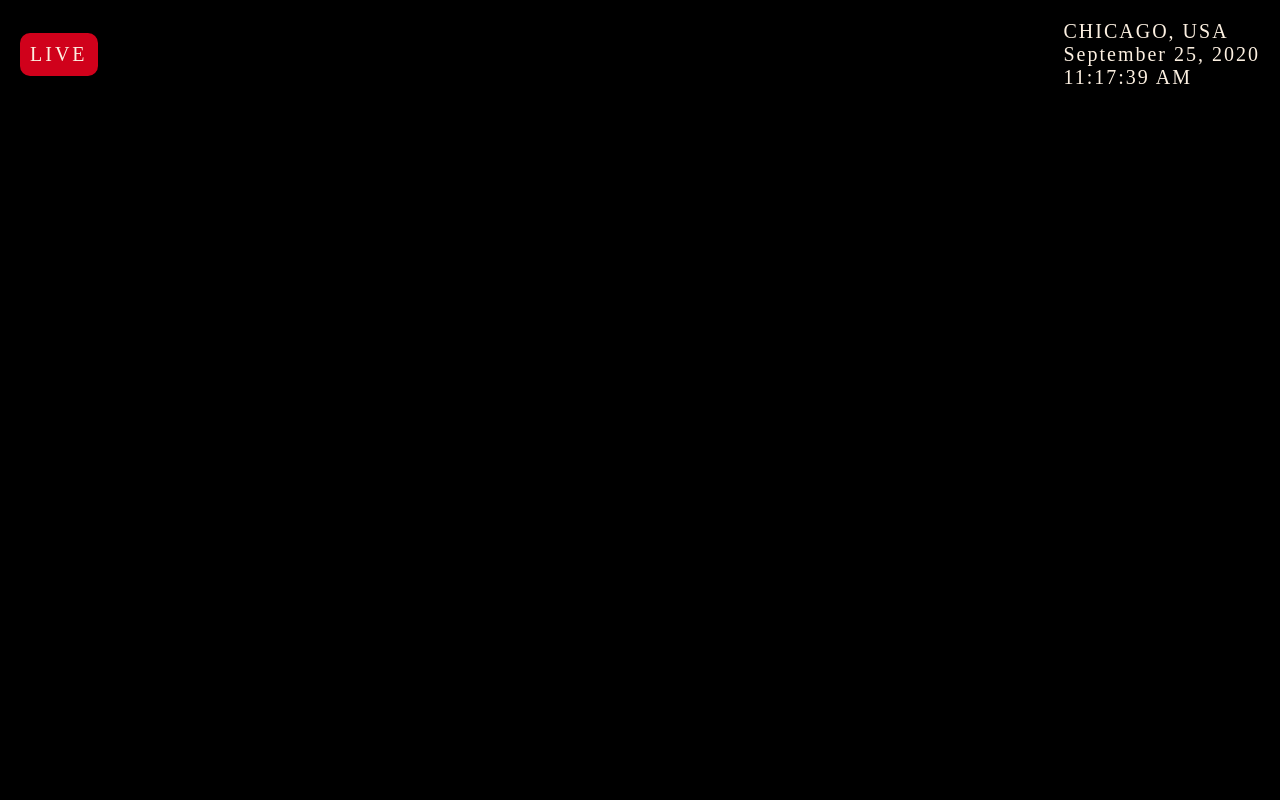
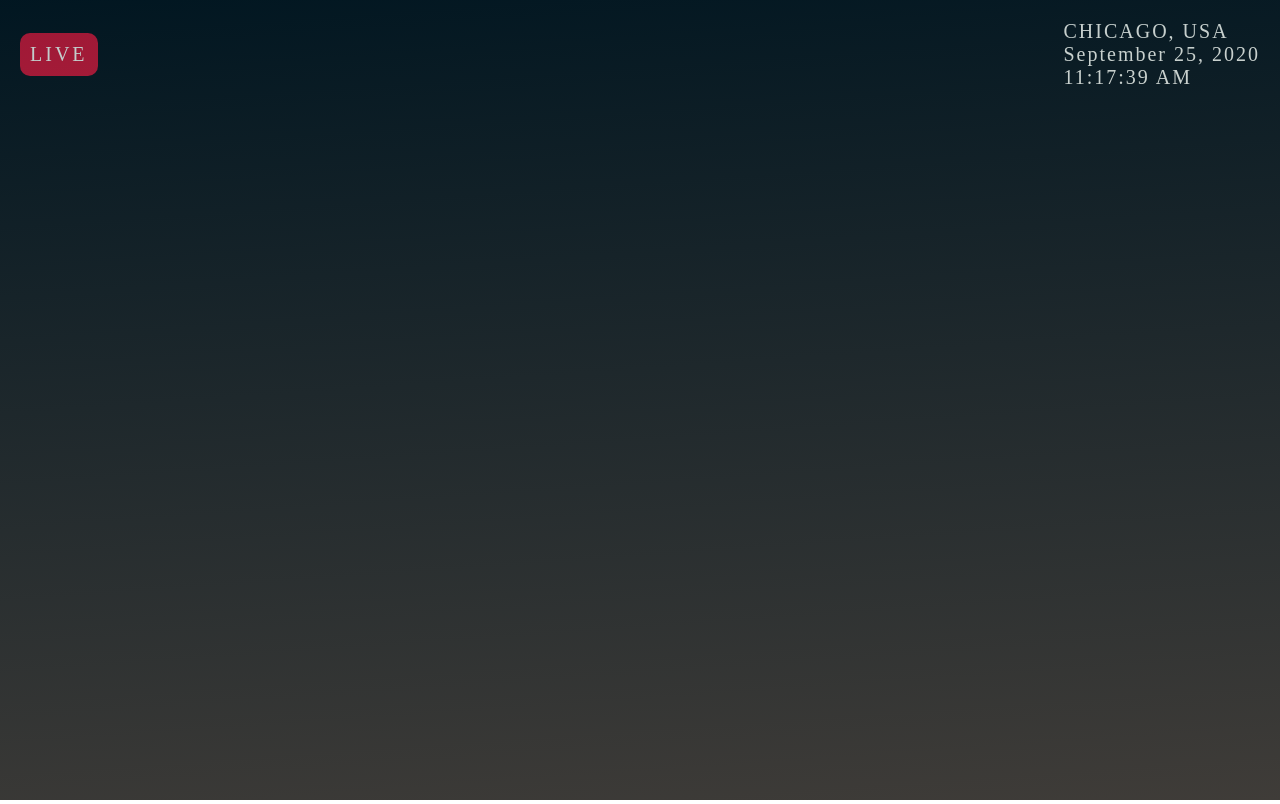
Before and after one commit to eulphean/performance, a plain HTML site: page index.html in a window 1280 px wide. Drawn offline with Linux system fonts and the light colour scheme; a web font is replaced by a local one.

Commit message:
Ready for performance

```diff
--- a/index.html
+++ b/index.html
@@ -44,6 +44,7 @@
       #video-canvas {
         width: 100vw;
         height: 100vh;
+        z-index: 1;
       }
 
       .moment {
@@ -54,11 +55,24 @@
         align-items: right;
         font-family: 'bebas_neueregular';
       }
+
+      .soft {
+        width: 100vw;
+        height: 100vh;
+        opacity: 0.25;
+        position: absolute;
+        background: linear-gradient(356deg, rgba(252,240,225,1) 0%, rgba(5,90,133,1) 100%);
+        z-index: 999;
+        top: 0px;
+      }
     </style>
     <script type="text/javascript" src="Library/jsmpeg.min.js"></script>
   </head>
   <body>
     <div class=container>
+        <div class='soft'>
+
+        </div>
         <div class="video">
           <canvas id="video-canvas"></canvas>
         </div>
```
